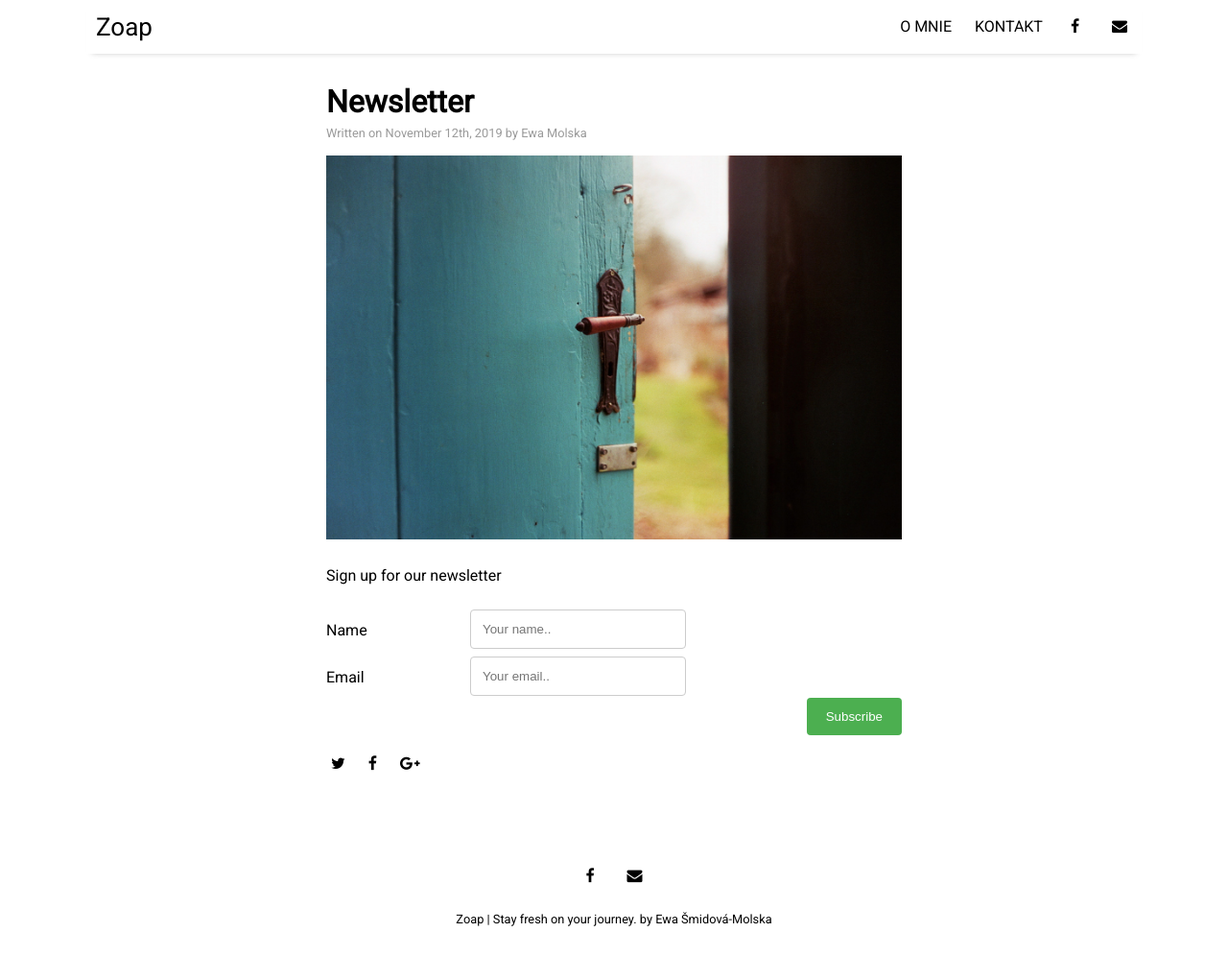
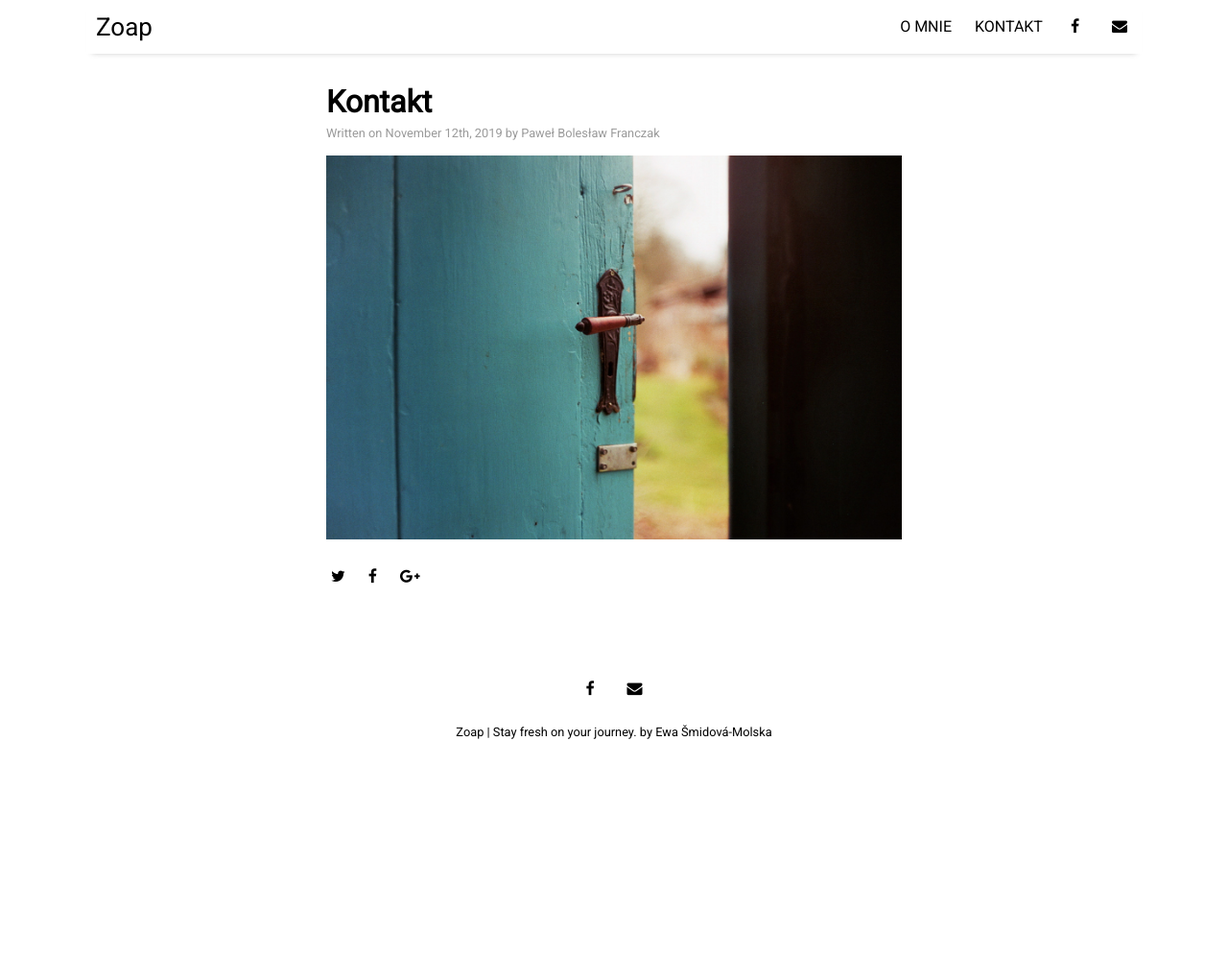
Before and after one commit to kmmolska/kmmolska.github.io, a Jekyll site: the page built from _posts/2019-11-12-newsletter.md, in a window 1280 px wide and 996 px high. Shown: the whole window at 96% size. Built offline with Jekyll 4.4.1, drawn with Linux system fonts in a browser that asks for light colours; nearby versions of some CDN libraries.

Commit message:
Update 2019-11-12-newsletter.md

```diff
--- a/_posts/2019-11-12-newsletter.md
+++ b/_posts/2019-11-12-newsletter.md
@@ -1,31 +1,8 @@
 ---
 layout: post
-title: "Newsletter"
-author: "Ewa Molska"
+title: "Kontakt"
+author: "Paweł Bolesław Franczak"
 categories: facts
-tags: [newsletter,email]
+tags: [kontakt,email]
 image: city-3.jpg
 ---
-
-Sign up for our newsletter
-<form action="https://formspree.io/mayyjvlk" method="POST">
-  <div class="row">
-    <div class="col-25">
-      <label for="fname">Name</label>
-    </div>
-    <div class="col-75">
-      <input type="text" name="firstname" placeholder="Your name..">
-    </div>
-  </div>
-  <div class="row">
-    <div class="col-25">
-      <label for="subject">Email</label>
-    </div>
-    <div class="col-75">
-      <input type="email" name="email" placeholder="Your email..">
-    </div>
-  </div>
-  <div class="row">
-    <input type="submit" value="Subscribe">
-  </div>
-</form>
```
